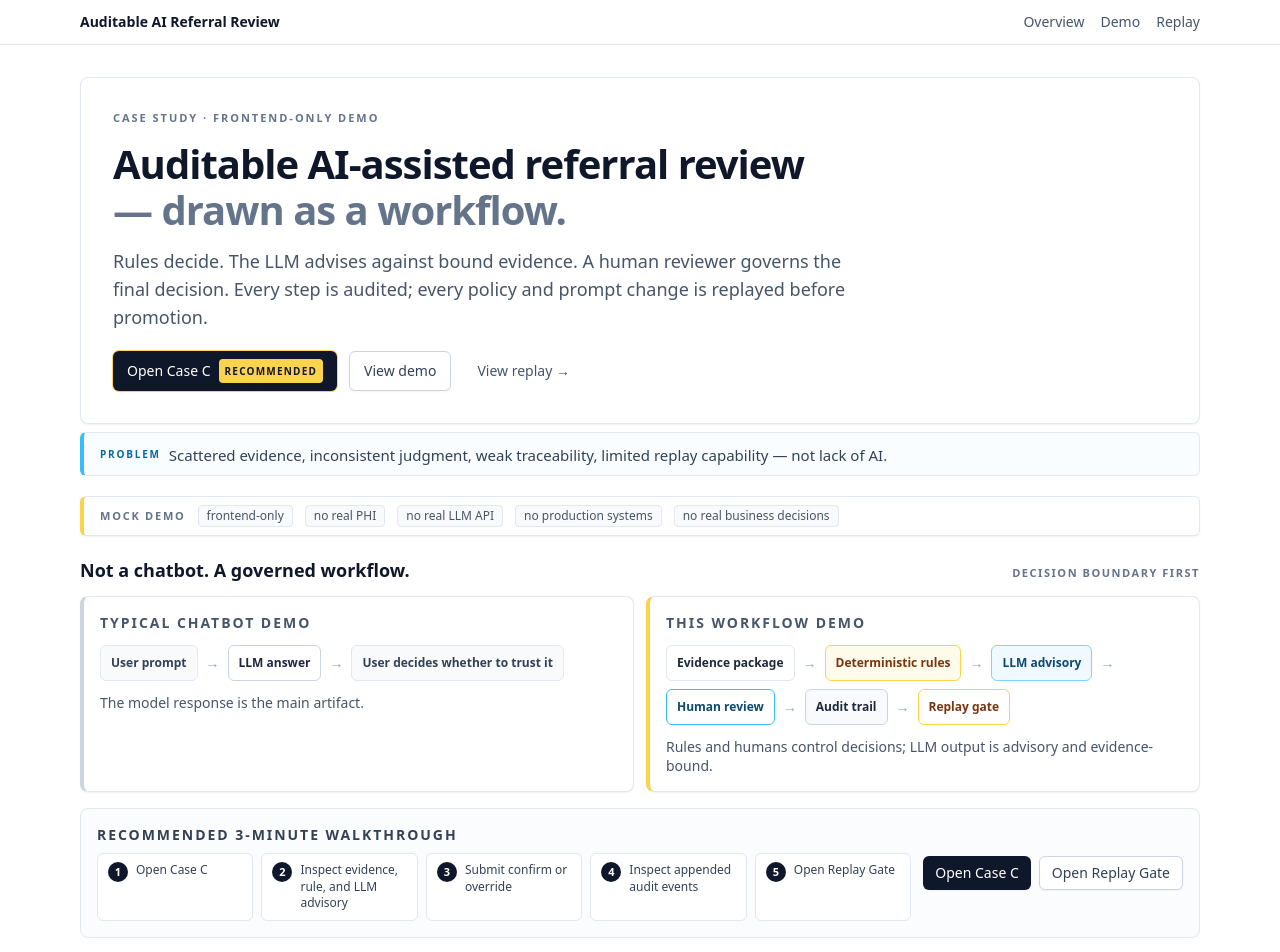
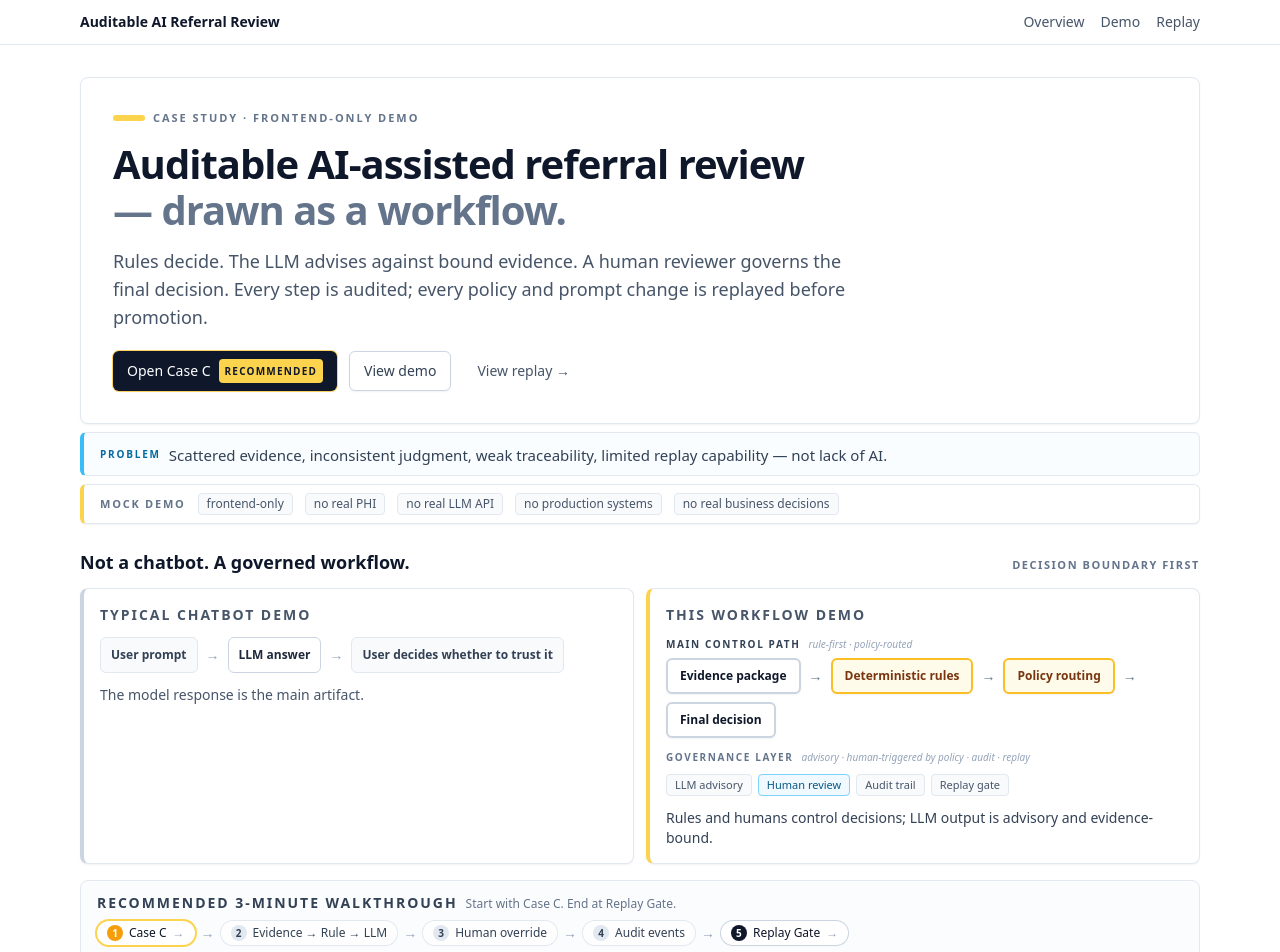
Before and after one commit to Ariosolzq/auditable-ai-referral-demo, a Next.js app: page / in a window 1280 px wide. Shown: the top 952 px of the page. Built offline with nearby package versions, Linux system fonts and the light colour scheme.

Commit message:
Polish landing hierarchy and case value framing

```diff
--- a/app/page.tsx
+++ b/app/page.tsx
@@ -7,12 +7,12 @@ import WorkflowSwimlane from "@/components/case-study/WorkflowSwimlane";
 
 export default function HomePage() {
   return (
-    <div className="space-y-5">
+    <div className="space-y-6">
       <div className="space-y-2">
         <HeroSection />
         <ProblemSection />
+        <BoundaryStrip />
       </div>
-      <BoundaryStrip />
       <LandingCommunicationGuide />
       <WorkflowSwimlane />
       <CaseRail />
--- a/components/case-study/CaseRail.tsx
+++ b/components/case-study/CaseRail.tsx
@@ -22,6 +22,7 @@ type CaseEntry = {
   title: string;
   subtitle: string;
   description: string;
+  proves: string;
   triple: Triple;
 };
 
@@ -30,7 +31,9 @@ const caseC: CaseEntry = {
   title: "Case C",
   subtitle: "Rule REJECT → human override",
   description:
-    "Rule rejects on lapsed eligibility. Policy requires human confirmation before finalizing. Reviewer can override to ACCEPT — override and final-decision events would then be appended to the audit trail.",
+    "Rule rejects on lapsed eligibility; policy holds the case for human confirmation; reviewer override to ACCEPT is audited.",
+  proves:
+    "rule-first rejection, human override, auditable final decision.",
   triple: {
     rule: { label: "REJECT", tone: "reject" },
     llm: { label: "advisory", tone: "advisory" },
@@ -45,6 +48,8 @@ const otherCases: CaseEntry[] = [
     subtitle: "Low-risk auto-accept",
     description:
       "Rule produces ACCEPT with auto_accept routing. LLM advisory is skipped. No human review required.",
+    proves:
+      "deterministic auto-finalization; LLM skipped when not needed.",
     triple: {
       rule: { label: "ACCEPT", tone: "accept" },
       llm: { label: "skipped", tone: "skipped" },
@@ -57,6 +62,8 @@ const otherCases: CaseEntry[] = [
     subtitle: "Missing physician order → human review",
     description:
       "Missing physician order triggers NEEDS_REVIEW. Evidence-bound LLM advisory accompanies the case. Reviewer confirms or overrides.",
+    proves:
+      "missing evidence routes to human review with advisory support.",
     triple: {
       rule: { label: "NEEDS_REVIEW", tone: "review" },
       llm: { label: "advisory", tone: "advisory" },
@@ -64,6 +71,17 @@ const otherCases: CaseEntry[] = [
     },
   },
 ];
+
+function ProvesLine({ proves }: { proves: string }) {
+  return (
+    <p className="mt-2 flex flex-wrap items-baseline gap-1.5 text-xs leading-snug text-slate-700">
+      <span className="inline-flex items-center rounded border border-slate-200 bg-slate-50 px-1.5 py-0.5 text-[10px] font-semibold uppercase tracking-[0.12em] text-slate-600">
+        Proves
+      </span>
+      <span>{proves}</span>
+    </p>
+  );
+}
 
 function decisionToneClass(tone: DecisionTone): string {
   switch (tone) {
@@ -160,7 +178,10 @@ export default function CaseRail() {
                 &middot; {caseC.subtitle}
               </span>
             </h3>
-            <p className="mt-1.5 text-sm text-slate-700">{caseC.description}</p>
+            <p className="mt-1.5 text-sm leading-snug text-slate-700">
+              {caseC.description}
+            </p>
+            <ProvesLine proves={caseC.proves} />
           </div>
           <DecisionTriple triple={caseC.triple} />
         </div>
@@ -186,6 +207,7 @@ export default function CaseRail() {
                 </span>
               </h3>
               <p className="mt-1 text-xs text-slate-600">{c.description}</p>
+              <ProvesLine proves={c.proves} />
               <div className="mt-2.5">
                 <DecisionTriple triple={c.triple} dense />
               </div>
--- a/components/case-study/HeroSection.tsx
+++ b/components/case-study/HeroSection.tsx
@@ -4,7 +4,11 @@ export default function HeroSection() {
   return (
     <section className="rounded-lg border border-slate-200 bg-white p-6 shadow-sm sm:p-8">
       <div className="max-w-3xl space-y-4">
-        <p className="text-[11px] font-semibold uppercase tracking-[0.18em] text-slate-500">
+        <p className="flex items-center gap-2 text-[11px] font-semibold uppercase tracking-[0.18em] text-slate-500">
+          <span
+            aria-hidden="true"
+            className="inline-block h-1.5 w-8 rounded-full bg-amber-300"
+          />
           Case study &middot; frontend-only demo
         </p>
         <h1 className="text-3xl font-semibold leading-tight tracking-tight text-slate-900 sm:text-[40px] sm:leading-[1.05]">
--- a/components/case-study/LandingCommunicationGuide.tsx
+++ b/components/case-study/LandingCommunicationGuide.tsx
@@ -20,52 +20,68 @@ const chatbotFlow: FlowStep[] = [
   },
 ];
 
-const governedFlow: FlowStep[] = [
+const controlPath: FlowStep[] = [
   {
     label: "Evidence package",
-    tone: "border-slate-200 bg-white text-slate-800",
+    tone: "border-slate-300 bg-white text-slate-900",
   },
   {
     label: "Deterministic rules",
-    tone: "border-amber-300 bg-amber-50 text-amber-900",
+    tone: "border-amber-400 bg-amber-50 text-amber-900",
   },
   {
+    label: "Policy routing",
+    tone: "border-amber-400 bg-amber-50 text-amber-900",
+  },
+  {
+    label: "Final decision",
+    tone: "border-slate-300 bg-white text-slate-900",
+  },
+];
+
+const governanceLayer: FlowStep[] = [
+  {
     label: "LLM advisory",
-    tone: "border-sky-300 bg-sky-50 text-sky-900",
+    tone: "border-slate-200 bg-slate-50 text-slate-600",
   },
   {
     label: "Human review",
-    tone: "border-sky-400 bg-white text-sky-900",
+    tone: "border-sky-300 bg-sky-50 text-sky-800",
   },
   {
     label: "Audit trail",
-    tone: "border-slate-300 bg-slate-50 text-slate-800",
+    tone: "border-slate-200 bg-slate-50 text-slate-600",
   },
   {
     label: "Replay gate",
-    tone: "border-amber-300 bg-white text-amber-900",
+    tone: "border-slate-200 bg-slate-50 text-slate-600",
   },
 ];
 
-const walkthroughSteps: string[] = [
-  "Open Case C",
-  "Inspect evidence, rule, and LLM advisory",
-  "Submit confirm or override",
-  "Inspect appended audit events",
-  "Open Replay Gate",
+type WalkthroughStep = {
+  label: string;
+  href?: string;
+};
+
+const walkthroughSteps: WalkthroughStep[] = [
+  { label: "Case C", href: "/cases/case-c" },
+  { label: "Evidence → Rule → LLM" },
+  { label: "Human override" },
+  { label: "Audit events" },
+  { label: "Replay Gate", href: "/replay" },
 ];
 
-function FlowChips({ steps }: { steps: FlowStep[] }) {
+function ChatbotFlow() {
   return (
     <ol className="flex flex-col gap-2 sm:flex-row sm:flex-wrap sm:items-center">
-      {steps.map((step, index) => (
+      {chatbotFlow.map((step, index) => (
         <li key={step.label} className="flex items-center gap-2">
           <span
             className={`inline-flex min-h-9 items-center rounded-md border px-2.5 py-1.5 text-xs font-semibold leading-tight ${step.tone}`}
           >
             {step.label}
           </span>
-          {index < steps.length - 1 && (
+          {index < chatbotFlow.length - 1 && (
             <span
               aria-hidden="true"
               className="hidden text-sm text-slate-400 sm:inline"
@@ -79,29 +95,147 @@ function FlowChips({ steps }: { steps: FlowStep[] }) {
   );
 }
 
-function ComparisonCard({
-  title,
-  note,
-  steps,
-  accentClass,
-}: {
-  title: string;
-  note: string;
-  steps: FlowStep[];
-  accentClass: string;
-}) {
+function ControlPathRow() {
   return (
-    <div
-      className={`rounded-lg border bg-white p-4 shadow-sm ${accentClass}`}
+    <div>
+      <div className="mb-1.5 flex flex-wrap items-baseline gap-2">
+        <span className="text-[10px] font-semibold uppercase tracking-[0.16em] text-slate-700">
+          Main control path
+        </span>
+        <span className="text-[10px] italic text-slate-400">
+          rule-first &middot; policy-routed
+        </span>
+      </div>
+      <ol className="flex flex-col gap-2 sm:flex-row sm:flex-wrap sm:items-center">
+        {controlPath.map((step, index) => (
+          <li key={step.label} className="flex items-center gap-2">
+            <span
+              className={`inline-flex min-h-9 items-center rounded-md border-2 px-3 py-1.5 text-xs font-semibold leading-tight shadow-sm ${step.tone}`}
+            >
+              {step.label}
+            </span>
+            {index < controlPath.length - 1 && (
+              <span
+                aria-hidden="true"
+                className="hidden text-sm font-semibold text-slate-500 sm:inline"
+              >
+                &rarr;
+              </span>
+            )}
+          </li>
+        ))}
+      </ol>
+    </div>
+  );
+}
+
+function GovernanceLayerRow() {
+  return (
+    <div>
+      <div className="mb-1.5 flex flex-wrap items-baseline gap-2">
+        <span className="text-[10px] font-semibold uppercase tracking-[0.16em] text-slate-500">
+          Governance layer
+        </span>
+        <span className="text-[10px] italic text-slate-400">
+          advisory &middot; human-triggered by policy &middot; audit &middot; replay
+        </span>
+      </div>
+      <ul className="flex flex-wrap items-center gap-1.5">
+        {governanceLayer.map((step) => (
+          <li key={step.label}>
+            <span
+              className={`inline-flex items-center rounded border px-2 py-0.5 text-[11px] font-medium ${step.tone}`}
+            >
+              {step.label}
+            </span>
+          </li>
+        ))}
+      </ul>
+    </div>
+  );
+}
+
+function WalkthroughPath() {
+  return (
+    <section
+      aria-labelledby="walkthrough-heading"
+      className="rounded-lg border border-slate-200 bg-slate-50/60 px-4 py-3"
     >
-      <h3 className="text-sm font-semibold uppercase tracking-[0.14em] text-slate-600">
-        {title}
-      </h3>
-      <div className="mt-3">
-        <FlowChips steps={steps} />
+      <div className="mb-2 flex flex-wrap items-baseline justify-between gap-2">
+        <div className="flex flex-wrap items-baseline gap-x-2 gap-y-0.5">
+          <h2
+            id="walkthrough-heading"
+            className="text-sm font-semibold uppercase tracking-[0.14em] text-slate-700"
+          >
+            Recommended 3-minute walkthrough
+          </h2>
+          <span className="text-xs text-slate-500">
+            Start with Case C. End at Replay Gate.
+          </span>
+        </div>
       </div>
-      <p className="mt-3 text-sm leading-snug text-slate-600">{note}</p>
-    </div>
+      <ol className="flex flex-col gap-1.5 sm:flex-row sm:flex-wrap sm:items-center">
+        {walkthroughSteps.map((step, index) => {
+          const isAction = Boolean(step.href);
+          const isFirst = index === 0;
+          const isLast = index === walkthroughSteps.length - 1;
+          const pillRing = isFirst
+            ? "ring-2 ring-amber-300"
+            : isAction
+              ? "ring-1 ring-slate-300"
+              : "ring-1 ring-slate-200";
+          const pillBg = isAction ? "bg-white" : "bg-white/70";
+          const pillText = isAction ? "text-slate-900" : "text-slate-700";
+          const pillClass = `inline-flex items-center gap-1.5 rounded-full px-2.5 py-1 text-xs font-medium ${pillBg} ${pillText} ${pillRing} shadow-sm`;
+          const markerClass = isFirst
+            ? "bg-amber-500 text-white"
+            : isAction
+              ? "bg-slate-900 text-white"
+              : "bg-slate-200 text-slate-700";
+          const stepContent = (
+            <>
+              <span
+                aria-hidden="true"
+                className={`inline-flex h-4 w-4 items-center justify-center rounded-full text-[10px] font-semibold ${markerClass}`}
+              >
+                {index + 1}
+              </span>
+              <span>{step.label}</span>
+              {isAction && (
+                <span aria-hidden="true" className="text-slate-400">
+                  &rarr;
+                </span>
+              )}
+            </>
+          );
+          return (
+            <li
+              key={step.label}
+              className="flex items-center gap-1.5"
+            >
+              {step.href ? (
+                <Link
+                  href={step.href}
+                  className={`${pillClass} transition hover:bg-slate-50 focus-visible:outline focus-visible:outline-2 focus-visible:outline-offset-2 focus-visible:outline-sky-500`}
+                >
+                  {stepContent}
+                </Link>
+              ) : (
+                <span className={pillClass}>{stepContent}</span>
+              )}
+              {!isLast && (
+                <span
+                  aria-hidden="true"
+                  className="hidden text-sm text-slate-400 sm:inline"
+                >
+                  &rarr;
+                </span>
+              )}
+            </li>
+          );
+        })}
+      </ol>
+    </section>
   );
 }
 
@@ -122,65 +256,35 @@ export default function LandingCommunicationGuide() {
         </div>
 
         <div className="grid gap-3 lg:grid-cols-2">
-          <ComparisonCard
-            title="Typical chatbot demo"
-            steps={chatbotFlow}
-            note="The model response is the main artifact."
-            accentClass="border-slate-200 border-l-4 border-l-slate-300"
-          />
-          <ComparisonCard
-            title="This workflow demo"
-            steps={governedFlow}
-            note="Rules and humans control decisions; LLM output is advisory and evidence-bound."
-            accentClass="border-slate-200 border-l-4 border-l-amber-300"
-          />
+          <div className="rounded-lg border border-slate-200 border-l-4 border-l-slate-300 bg-white p-4 shadow-sm">
+            <h3 className="text-sm font-semibold uppercase tracking-[0.14em] text-slate-600">
+              Typical chatbot demo
+            </h3>
+            <div className="mt-3">
+              <ChatbotFlow />
+            </div>
+            <p className="mt-3 text-sm leading-snug text-slate-600">
+              The model response is the main artifact.
+            </p>
+          </div>
+
+          <div className="rounded-lg border border-slate-200 border-l-4 border-l-amber-300 bg-white p-4 shadow-sm">
+            <h3 className="text-sm font-semibold uppercase tracking-[0.14em] text-slate-600">
+              This workflow demo
+            </h3>
+            <div className="mt-3 space-y-3">
+              <ControlPathRow />
+              <GovernanceLayerRow />
+            </div>
+            <p className="mt-3 text-sm leading-snug text-slate-700">
+              Rules and humans control decisions; LLM output is advisory and
+              evidence-bound.
+            </p>
+          </div>
         </div>
       </section>
 
-      <section
-        aria-labelledby="walkthrough-heading"
-        className="rounded-lg border border-slate-200 bg-slate-50/60 p-4"
-      >
-        <div className="flex flex-col gap-3 lg:flex-row lg:items-center lg:justify-between">
-          <div className="min-w-0 flex-1">
-            <h2
-              id="walkthrough-heading"
-              className="text-sm font-semibold uppercase tracking-[0.14em] text-slate-700"
-            >
-              Recommended 3-minute walkthrough
-            </h2>
-            <ol className="mt-2 grid gap-2 sm:grid-cols-5">
-              {walkthroughSteps.map((step, index) => (
-                <li
-                  key={step}
-                  className="flex items-start gap-2 rounded-md border border-slate-200 bg-white px-2.5 py-2"
-                >
-                  <span className="inline-flex h-5 w-5 shrink-0 items-center justify-center rounded-full bg-slate-900 text-[11px] font-semibold text-white">
-                    {index + 1}
-                  </span>
-                  <span className="text-xs font-medium leading-snug text-slate-700">
-                    {step}
-                  </span>
-                </li>
-              ))}
-            </ol>
-          </div>
-          <div className="flex shrink-0 flex-wrap gap-2">
-            <Link
-              href="/cases/case-c"
-              className="inline-flex items-center rounded-md bg-slate-900 px-3 py-1.5 text-sm font-medium text-white shadow-sm hover:bg-slate-800 focus-visible:outline focus-visible:outline-2 focus-visible:outline-offset-2 focus-visible:outline-sky-500"
-            >
-              Open Case C
-            </Link>
-            <Link
-              href="/replay"
-              className="inline-flex items-center rounded-md border border-slate-300 bg-white px-3 py-1.5 text-sm font-medium text-slate-700 shadow-sm hover:bg-slate-50 focus-visible:outline focus-visible:outline-2 focus-visible:outline-offset-2 focus-visible:outline-sky-500"
-            >
-              Open Replay Gate
-            </Link>
-          </div>
-        </div>
-      </section>
+      <WalkthroughPath />
     </div>
   );
 }
--- a/components/case-study/WorkflowSwimlane.tsx
+++ b/components/case-study/WorkflowSwimlane.tsx
@@ -95,7 +95,7 @@ function LaneBadge({ lane }: { lane: LaneKey }) {
 export default function WorkflowSwimlane() {
   return (
     <section className="rounded-lg border border-slate-200 bg-white p-4 shadow-sm sm:p-6">
-      <div className="mb-4 flex flex-wrap items-baseline justify-between gap-3">
+      <div className="mb-2 flex flex-wrap items-baseline justify-between gap-3">
         <h2 className="text-lg font-semibold text-slate-900">
           Governed workflow map
         </h2>
@@ -103,6 +103,10 @@ export default function WorkflowSwimlane() {
           eight steps &middot; two decision boundaries
         </p>
       </div>
+      <p className="mb-4 text-xs leading-snug text-slate-600">
+        Read left to right: evidence &rarr; rules &rarr; advisory LLM &rarr;
+        human-governed final decision &rarr; audit/replay.
+      </p>
 
       {/* Desktop swimlane (md+) */}
       <div
```
